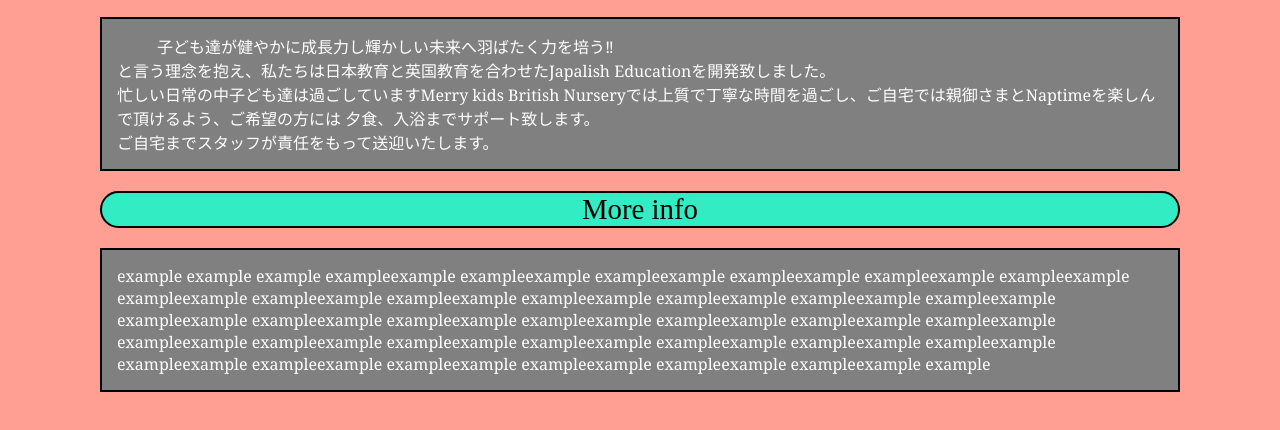
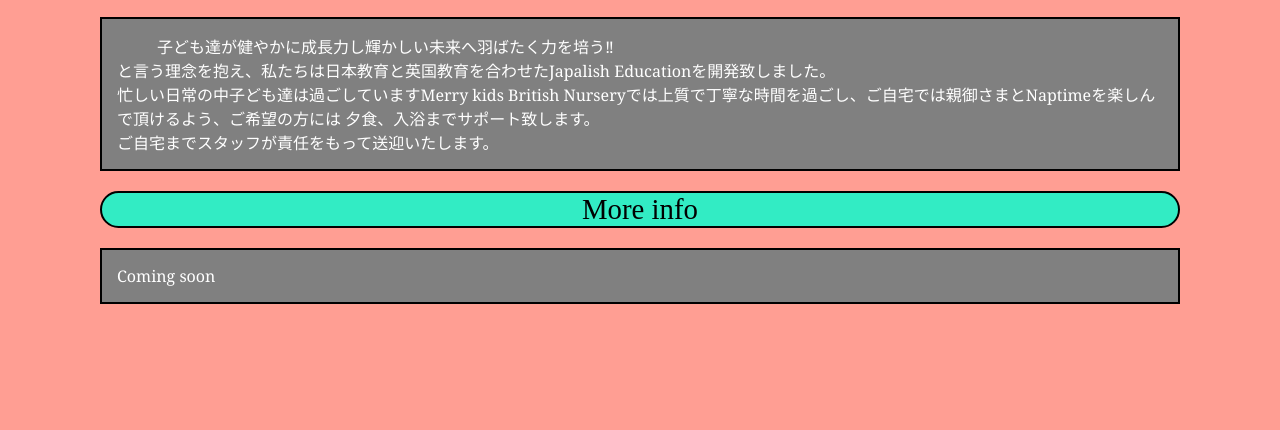
Before and after one commit to ChrisFletcher1989/NurseryMiki, a plain HTML site: page service.html in a window 1280 px wide. Shown: the part 152-582 px from the top of the page. Drawn offline with Linux system fonts and the light colour scheme.

Commit message:
Update service.html

```diff
--- a/service.html
+++ b/service.html
@@ -31,7 +31,7 @@
     More info
 </div>
 <div class="description-index2">
-  example example example exampleexample exampleexample exampleexample exampleexample exampleexample exampleexample exampleexample exampleexample exampleexample exampleexample exampleexample exampleexample exampleexample exampleexample exampleexample exampleexample exampleexample exampleexample exampleexample exampleexample exampleexample exampleexample exampleexample exampleexample exampleexample exampleexample exampleexample exampleexample exampleexample exampleexample exampleexample exampleexample exampleexample example<br>
-  </div>
+Coming soon
+</div>
 
 </body>
```
